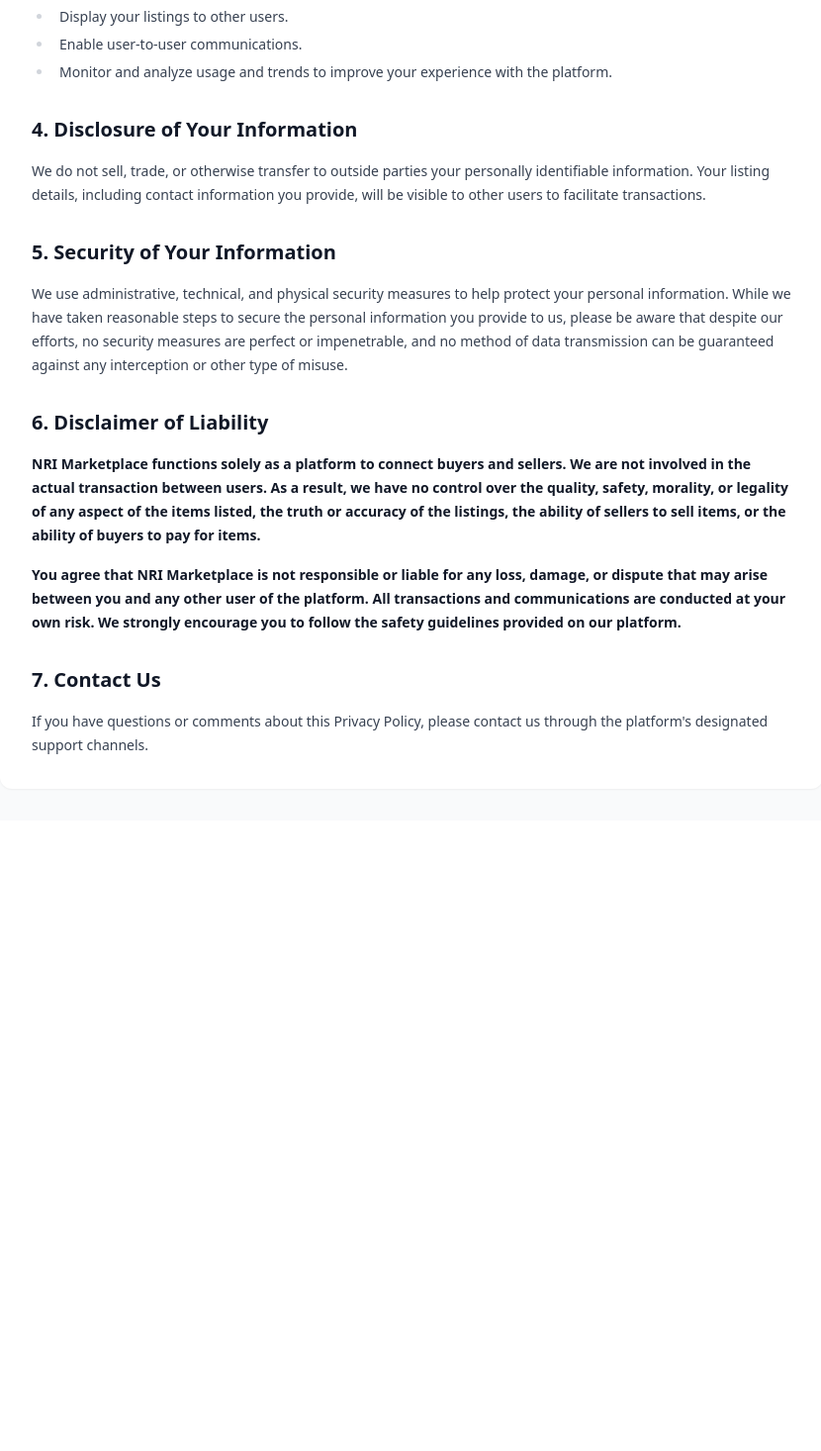
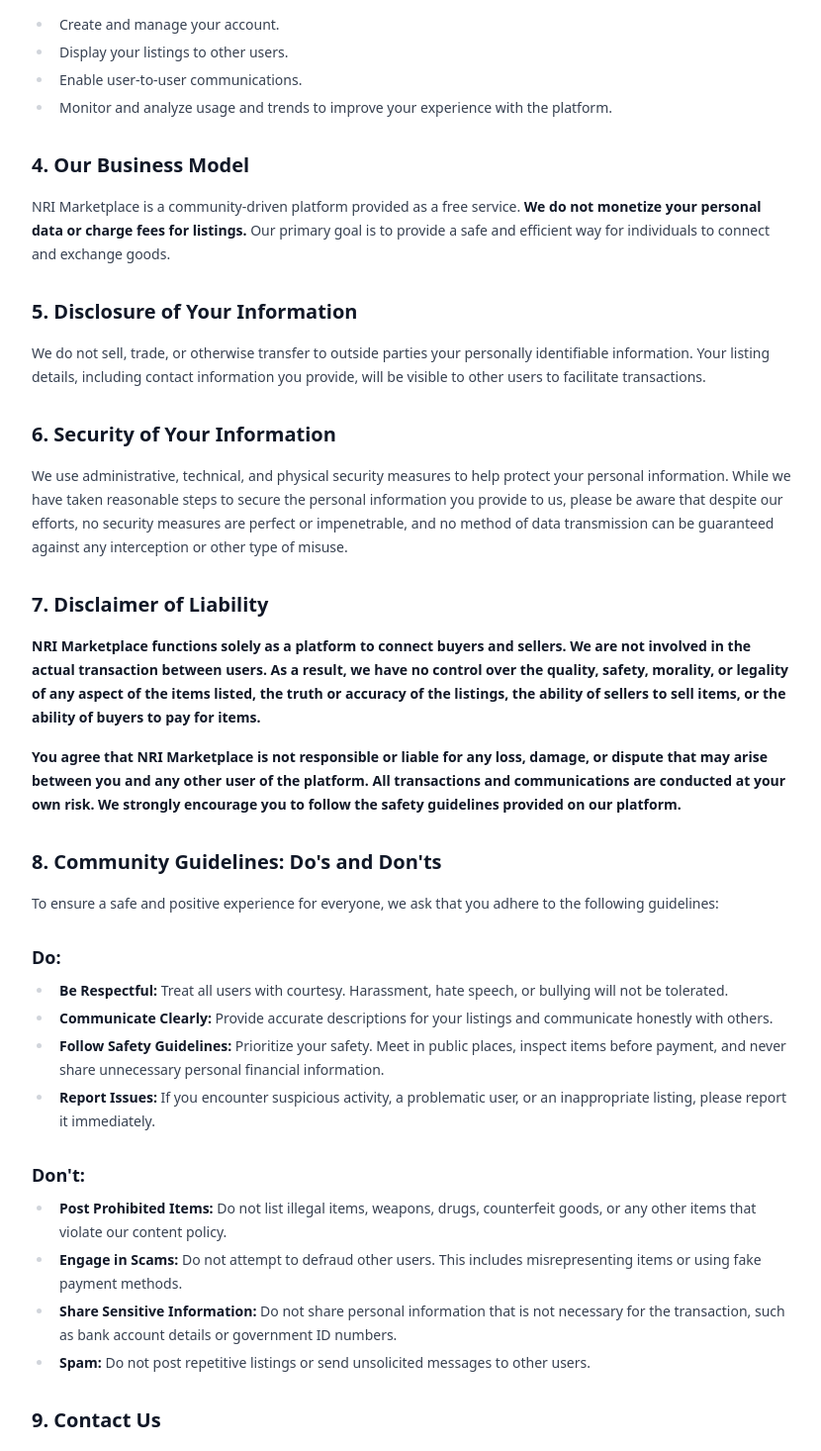
Before and after one commit to theuntoldcreator/Desi-Market-Place, a React (Vite) app: page /privacy-policy in a window 1280 px wide. Shown: the part 824-2290 px from the top of the page at 99% size, without its empty margins (224-1054 px from the left). Before the commit the page ends 1653 px from the top, so only its background shows below. Built offline with nearby package versions, Linux system fonts and the light colour scheme; what leo-profanity would draw is missing.

Commit message:
[dyad] Updated Privacy Policy content - wrote 1 file(s)

```diff
--- a/src/pages/PrivacyPolicy.tsx
+++ b/src/pages/PrivacyPolicy.tsx
@@ -14,12 +14,12 @@ export default function PrivacyPolicy() {
           </Link>
         </div>
         <div className="bg-white p-8 rounded-lg shadow-sm prose prose-sm max-w-none">
-          <h1>Privacy Policy for NRI Marketplace</h1>
+          <h1>Privacy Policy & Community Guidelines for NRI Marketplace</h1>
           <p><strong>Last Updated:</strong> {new Date().toLocaleDateString('en-US', { year: 'numeric', month: 'long', day: 'numeric' })}</p>
 
           <h2>1. Introduction</h2>
           <p>
-            Welcome to NRI Marketplace. We are committed to protecting your privacy. This Privacy Policy explains how we collect, use, disclose, and safeguard your information when you use our platform.
+            Welcome to NRI Marketplace. We are committed to protecting your privacy and fostering a safe community. This document outlines our privacy practices and the rules for using our platform.
           </p>
 
           <h2>2. Information We Collect</h2>
@@ -43,17 +43,22 @@ export default function PrivacyPolicy() {
             <li>Monitor and analyze usage and trends to improve your experience with the platform.</li>
           </ul>
 
-          <h2>4. Disclosure of Your Information</h2>
+          <h2>4. Our Business Model</h2>
+          <p>
+            NRI Marketplace is a community-driven platform provided as a free service. <strong>We do not monetize your personal data or charge fees for listings.</strong> Our primary goal is to provide a safe and efficient way for individuals to connect and exchange goods.
+          </p>
+
+          <h2>5. Disclosure of Your Information</h2>
           <p>
             We do not sell, trade, or otherwise transfer to outside parties your personally identifiable information. Your listing details, including contact information you provide, will be visible to other users to facilitate transactions.
           </p>
 
-          <h2>5. Security of Your Information</h2>
+          <h2>6. Security of Your Information</h2>
           <p>
             We use administrative, technical, and physical security measures to help protect your personal information. While we have taken reasonable steps to secure the personal information you provide to us, please be aware that despite our efforts, no security measures are perfect or impenetrable, and no method of data transmission can be guaranteed against any interception or other type of misuse.
           </p>
 
-          <h2>6. Disclaimer of Liability</h2>
+          <h2>7. Disclaimer of Liability</h2>
           <p>
             <strong>
               NRI Marketplace functions solely as a platform to connect buyers and sellers. We are not involved in the actual transaction between users. As a result, we have no control over the quality, safety, morality, or legality of any aspect of the items listed, the truth or accuracy of the listings, the ability of sellers to sell items, or the ability of buyers to pay for items.
@@ -65,7 +70,24 @@ export default function PrivacyPolicy() {
             </strong>
           </p>
 
-          <h2>7. Contact Us</h2>
+          <h2>8. Community Guidelines: Do's and Don'ts</h2>
+          <p>To ensure a safe and positive experience for everyone, we ask that you adhere to the following guidelines:</p>
+          <h3>Do:</h3>
+          <ul>
+            <li><strong>Be Respectful:</strong> Treat all users with courtesy. Harassment, hate speech, or bullying will not be tolerated.</li>
+            <li><strong>Communicate Clearly:</strong> Provide accurate descriptions for your listings and communicate honestly with others.</li>
+            <li><strong>Follow Safety Guidelines:</strong> Prioritize your safety. Meet in public places, inspect items before payment, and never share unnecessary personal financial information.</li>
+            <li><strong>Report Issues:</strong> If you encounter suspicious activity, a problematic user, or an inappropriate listing, please report it immediately.</li>
+          </ul>
+          <h3>Don't:</h3>
+          <ul>
+            <li><strong>Post Prohibited Items:</strong> Do not list illegal items, weapons, drugs, counterfeit goods, or any other items that violate our content policy.</li>
+            <li><strong>Engage in Scams:</strong> Do not attempt to defraud other users. This includes misrepresenting items or using fake payment methods.</li>
+            <li><strong>Share Sensitive Information:</strong> Do not share personal information that is not necessary for the transaction, such as bank account details or government ID numbers.</li>
+            <li><strong>Spam:</strong> Do not post repetitive listings or send unsolicited messages to other users.</li>
+          </ul>
+
+          <h2>9. Contact Us</h2>
           <p>
             If you have questions or comments about this Privacy Policy, please contact us through the platform's designated support channels.
           </p>
```
